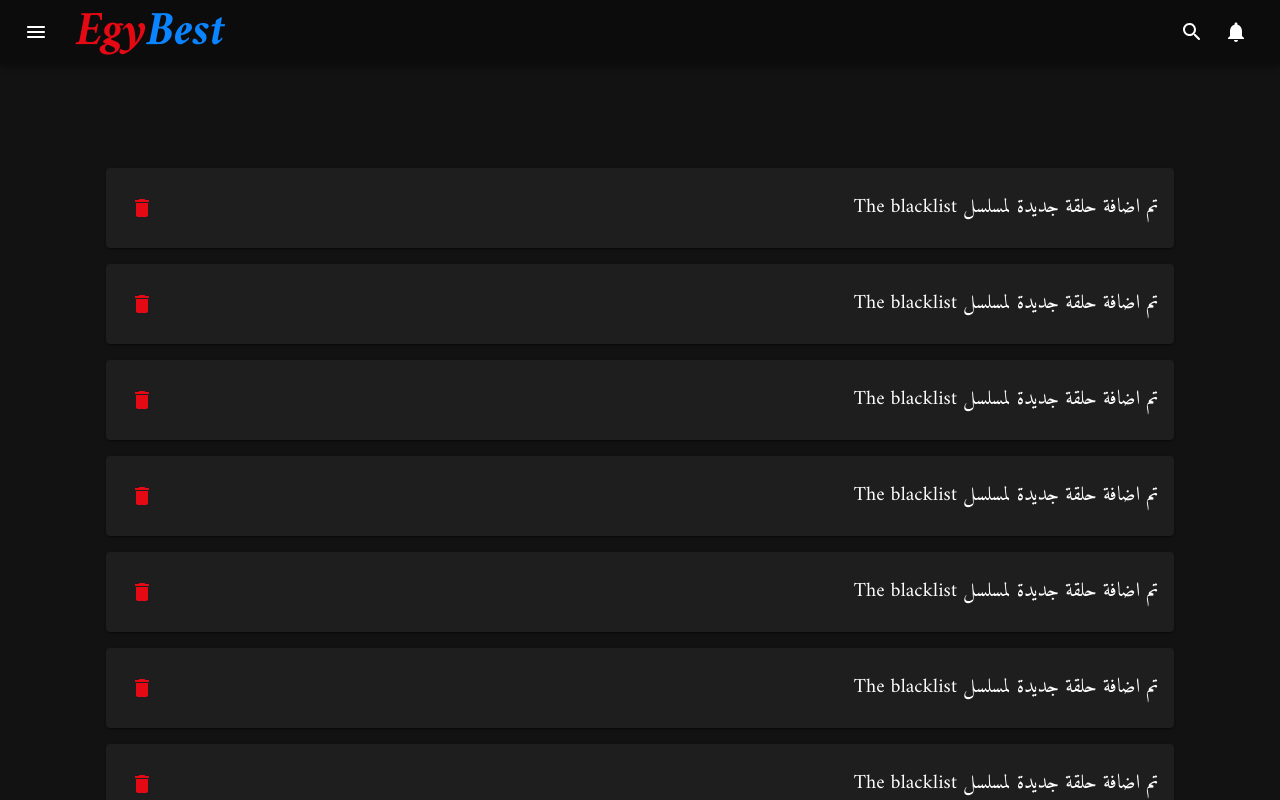
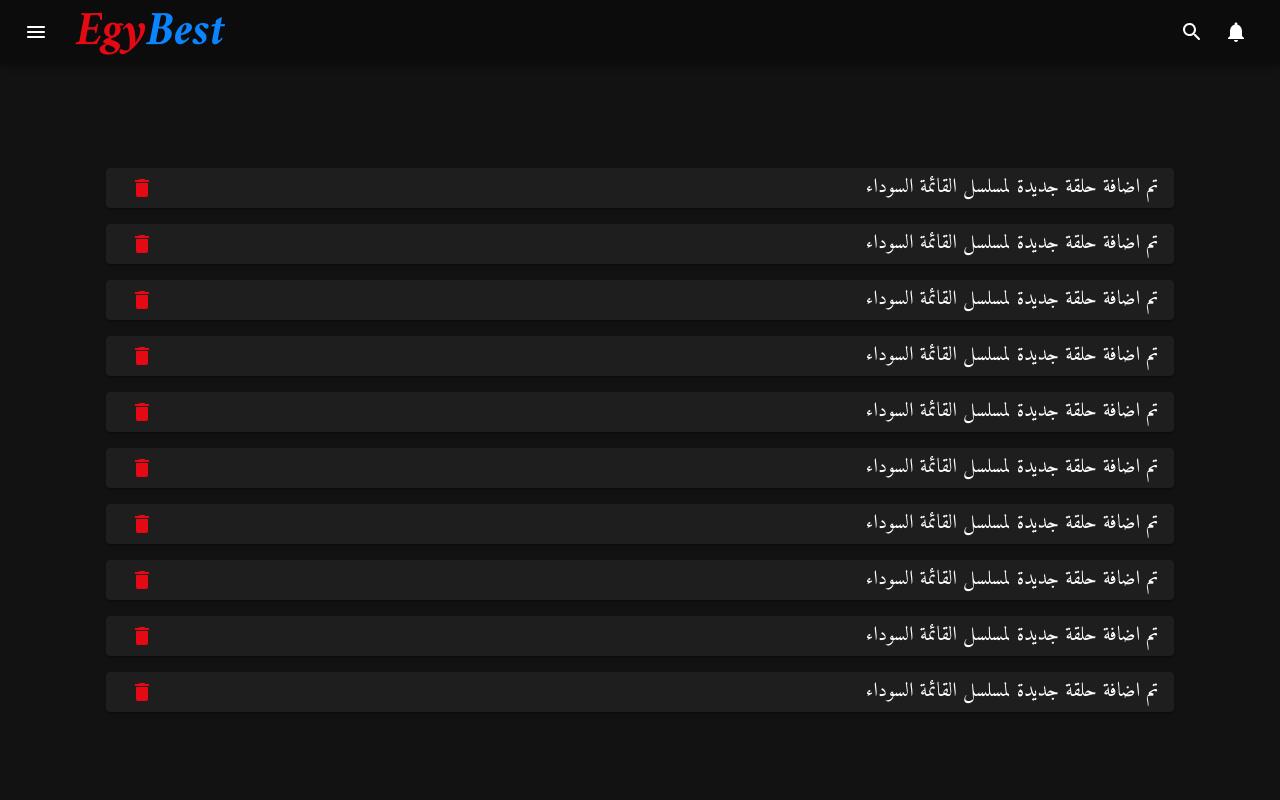
Before and after one commit to EngrTAHAR-Noureddine/EgyBest, a React (Create React App) app: page /notification in a window 1280 px wide. Shown: the top 800 px of the page. Built offline with nearby package versions, Linux system fonts and the light colour scheme; no server answers.

Commit message:
fix notification list : fix tet align , remove function of removing item list notification

```diff
--- a/src/Components/List_notification.js
+++ b/src/Components/List_notification.js
@@ -8,24 +8,12 @@
 function ListNotification(prop){
     const string = new String(prop.isArabic);
     const [listNotification, setListNotification]=useState([1,2,3,4,5,6,7,8,9,10]);
-    function arrayRemove(arr, value) {
 
-        return arr.filter(function(ele){
-            return ele !== value;
-        });
-    }
-    const clickRemove = (i)=>{
-        console.log('listNotification : ',listNotification);
-        let list = arrayRemove(listNotification, i);
-        console.log('i : ',i);
-        console.log('list : ',list);
-        setListNotification(list);
-    }
 
     return (<Box sx={{p:1,px:0}} style={flex_styles.col_center} alignItems={'center'}>
                 { (listNotification && listNotification.length>0)?
-                    listNotification.map((item,index)=>(
-                        <NotificationItem i={index} isArabic={prop.isArabic} click={clickRemove}/>))
+                    listNotification.map((item)=>(
+                        <NotificationItem i={item}  isArabic={prop.isArabic} />))
                     :<TYPOGRAPHY_NOT_EXIST text={string.NOTIFICATION_NOT_EXIST()}/> }
             </Box>)
 }
--- a/src/Themes/Elements/NotificationItem.js
+++ b/src/Themes/Elements/NotificationItem.js
@@ -5,13 +5,15 @@
 import {red_e5, white_05} from "../Styles/Color";
 import {TYPOGRAPHY_NOTIFICATION} from "../Styles/Typographies";
 
+
 function NotificationItem(prop) {
     const string = new String(prop.isArabic);
+
     return(
-        <Card  style={(prop.isArabic)?flex_styles.row_reverse_space_btn:flex_styles.row_space_btn}
-               sx={{width:'90%', height:'10vh', backgroundColor:white_05, mb:2 ,alignItems:'center',px:2}}>
-                <TYPOGRAPHY_NOTIFICATION notification={string.NOTIFICATION_TEXT()}/>
-                <IconButton sx={{height:'fit-content'}} onClick={()=>prop.click(prop.i)}>
+        <Card   style={(prop.isArabic)?flex_styles.row_reverse_space_btn:flex_styles.row_space_btn}
+               sx={{ width:'90%', height:'auto', backgroundColor:white_05, mb:2 ,alignItems:'center',px:2}}>
+                <TYPOGRAPHY_NOTIFICATION align={string.JUSTIFY_DIRECTION()} notification={string.NOTIFICATION_TEXT()}/>
+                <IconButton sx={{height:'fit-content'}} >
                     <Delete sx={{color:red_e5}}/>
                 </IconButton>
         </Card>
--- a/src/Themes/String/String.js
+++ b/src/Themes/String/String.js
@@ -40,7 +40,7 @@
     LATEST_ADDITIONS = ()=> ((this.isArabic)?'اخر الاضافات':'Latest Additions');
     MOST_WATCHED = ()=> ((this.isArabic)?'الاكثر مشاهدة':'Most Watched');
     //*********************************************************************************************
-    NOTIFICATION_TEXT = ()=> ((this.isArabic)?'The blacklist تم اضافة حلقة جديدة لمسلسل ':'A new episode has been added to the series The blacklist');
+    NOTIFICATION_TEXT = ()=> ((this.isArabic)?'تم اضافة حلقة جديدة لمسلسل القائمة السوداء':'A new episode has been added to the series The blacklist');
     NOTIFICATION_NOT_EXIST = ()=> ((this.isArabic)?'ﻻ توجد إشعارات':'There are no notification');
     //*********************************************************************************************
     SEARCH = ()=> ((this.isArabic)?': البحث':'Search :');
--- a/src/Themes/Styles/Typographies.js
+++ b/src/Themes/Styles/Typographies.js
@@ -262,7 +262,7 @@
 
 export const TYPOGRAPHY_NOTIFICATION = (prop)=>(
     <ThemeProvider theme={RESPONSIVE_THEME}>
-    <Typography variant={'h6'} fontFamily={AmiriFont} color={white_100} sx={{wordWrap: "break-word" }}>
+    <Typography variant={'h6'} fontFamily={AmiriFont} textAlign={prop.align} color={white_100} sx={{wordWrap: "break-word" }}>
         {prop.notification}
     </Typography>
     </ThemeProvider>
```
